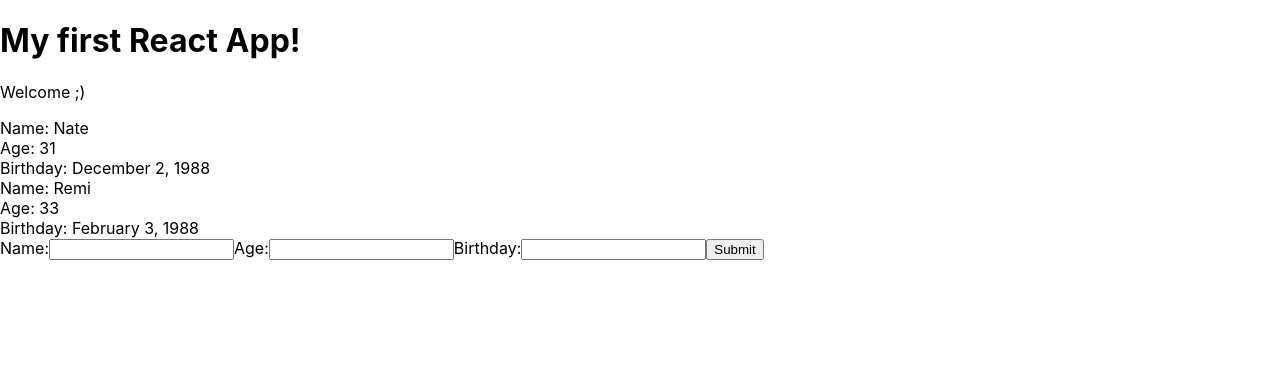
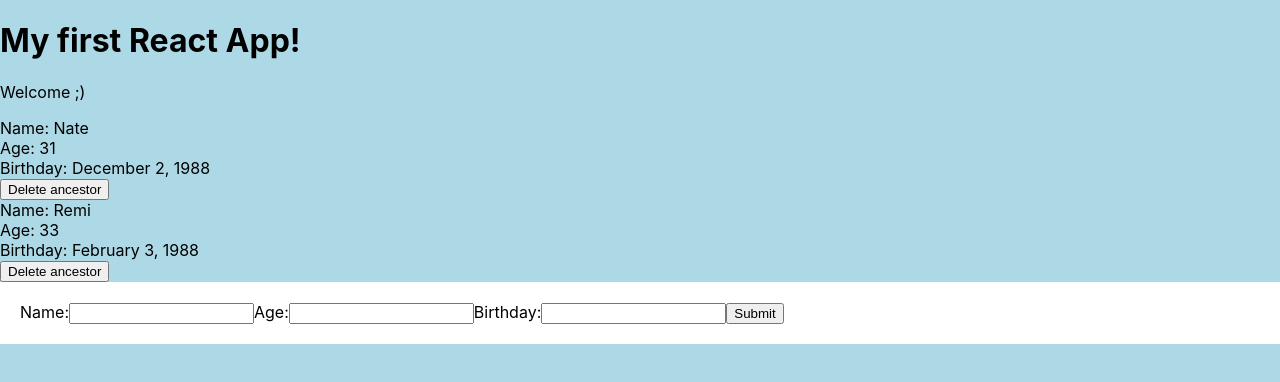
Before and after one commit to mrkwapo/reactDOM, a React (Create React App) app in the folder my-app/: page / in a window 1280 px wide. Shown: the top 382 px of the page. Built offline with nearby package versions, Linux system fonts and the light colour scheme.

Commit message:
added CSS

```diff
--- a/my-app/src/Ancestry.js
+++ b/my-app/src/Ancestry.js
@@ -1,33 +1,43 @@
 import React from 'react';
+import './ancestors.css';
 
-const Ancestry = ({ ancestors }) => {
-  //   const ancestorList = ancestors.map(ancestor => {
-  //     if (ancestor.age > 30) {
-  //       return (
-  //         <div className='ancestor' key={ancestor.id}>
-  //           <div>Name: {ancestor.name}</div>
-  //           <div>Age: {ancestor.age}</div>
-  //           <div>Birthday: {ancestor.birthday}</div>
-  //         </div>
-  //       );
-  //     } else {
-  //       return null;
-  //     }
-  //   });
+const Ancestry = ({ ancestors, deleteAncestor }) => {
+  const ancestorList = ancestors.map(ancestor => {
+    if (ancestor.age > 30) {
+      return (
+        <div className='ancestor' key={ancestor.id}>
+          <div>Name: {ancestor.name}</div>
+          <div>Age: {ancestor.age}</div>
+          <div>Birthday: {ancestor.birthday}</div>
+          <button
+            onClick={() => {
+              deleteAncestor(ancestor.id);
+            }}
+          >
+            Delete ancestor
+          </button>
+        </div>
+      );
+    } else {
+      return null;
+    }
+  });
 
-  return (
-    <div className='ancestor-list'>
-      {ancestors.map(ancestor => {
-        return ancestor.age > 30 ? (
-          <div className='ancestor' key={ancestor.id}>
-            <div>Name: {ancestor.name}</div>
-            <div>Age: {ancestor.age}</div>
-            <div>Birthday: {ancestor.birthday}</div>
-          </div>
-        ) : null;
-      })}
-    </div>
-  );
+  return <div className='ancestor-list'>{ancestorList}</div>;
 };
 
+// return (
+//   <div className='ancestor-list'>
+//     {ancestors.map(ancestor => {
+//       return ancestor.age > 30 ? (
+//         <div className='ancestor' key={ancestor.id}>
+//           <div>Name: {ancestor.name}</div>
+//           <div>Age: {ancestor.age}</div>
+//           <div>Birthday: {ancestor.birthday}</div>
+//         </div>
+//       ) : null;
+//     })}
+//   </div>
+// );
+// };
 export default Ancestry;
--- /dev/null
+++ b/my-app/src/ancestors.css
@@ -0,0 +1,7 @@
+body {
+  background: lightblue;
+}
+form {
+  background: #fff;
+  padding: 20px;
+}
```
